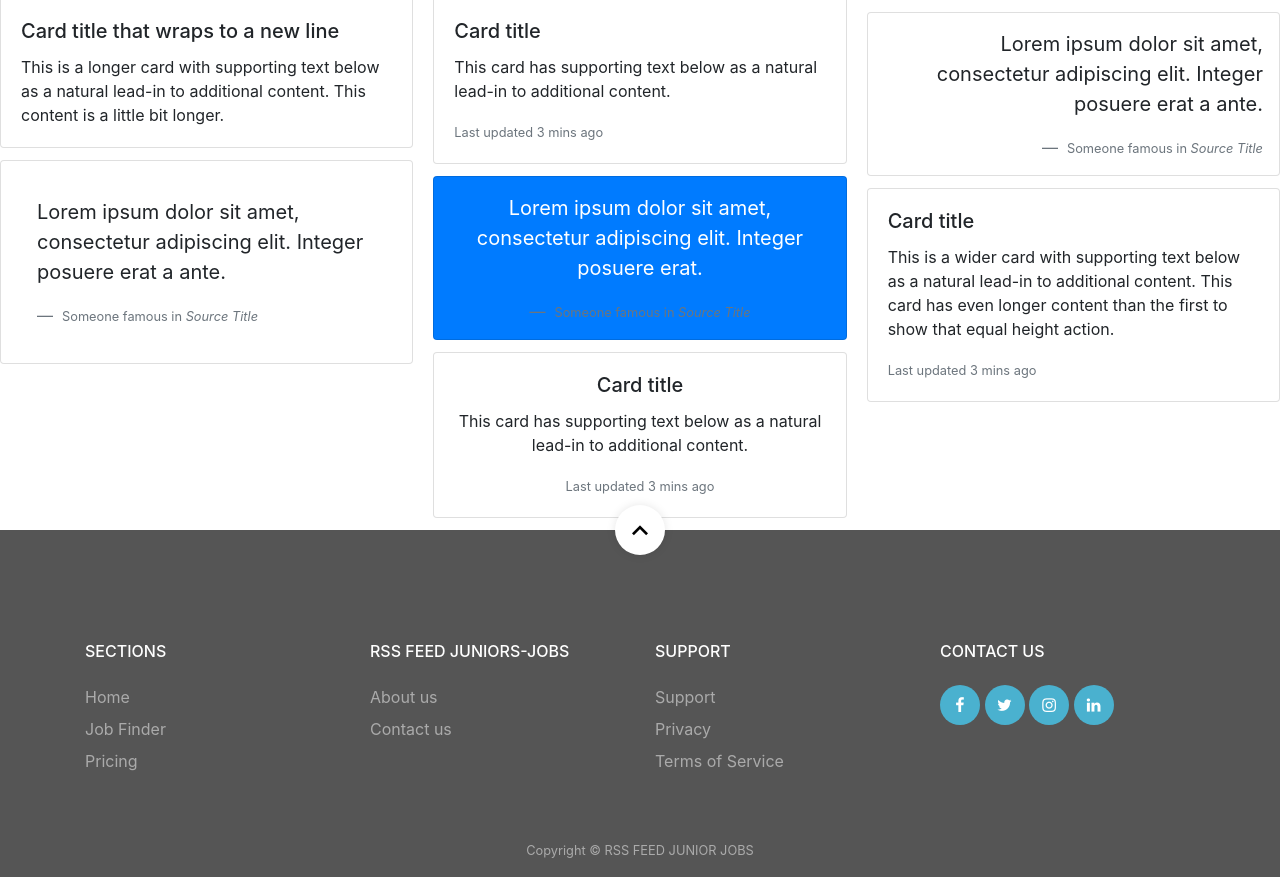
After one commit to Rss-Feed-Junior-Jobs/fullStack, a Django app: page /blog/ in a window 1280 px wide. The commit adds this page. Shown: the part 1113-1990 px from the top of the page. Run offline with Django 3.2, Linux system fonts and the light colour scheme; some libraries are stand-ins or nearby versions; some web fonts are replaced.

Commit message:
Merge template blog slider and card

```diff
--- a/jobapp/urls.py
+++ b/jobapp/urls.py
@@ -18,6 +18,7 @@ urlpatterns = [
     path('pricing/', views.pricing_view, name='pricing'),
     path('aboutUs/', views.aboutUs_view, name='aboutUs'),
     path('contactUs/', views.contactUs_view, name='contactUs'),
+    path('blog/', views.blog_view, name='blog'),
     path('dashboard/', views.dashboard_view, name='dashboard'),
     path('dashboard/employer/job/<int:id>/applicants/', views.all_applicants_view, name='applicants'),
     path('dashboard/employer/job/edit/<int:id>', views.job_edit_view, name='edit-job'),
--- a/jobapp/views.py
+++ b/jobapp/views.py
@@ -21,6 +21,9 @@ def is_ajax(request):
 
 def pricing_view(request):
     return render(request, 'jobapp/pricing.html')
+
+def blog_view(request):
+    return render(request, 'jobapp/blog.html')
 
 def aboutUs_view(request):
     return render(request, 'jobapp/aboutUs.html')
--- a/template/footer.html
+++ b/template/footer.html
@@ -7,7 +7,7 @@
       <div class="container">
         <div class="row mb-5">
           <div class="col-6 col-md-3 mb-4 mb-md-0">
-            <h3>SECCIONS</h3>
+            <h3>SECTIONS</h3>
             <ul class="list-unstyled">
               <li><a href="{% url 'jobapp:home' %}">Home</a></li>
               <li><a href="{% url 'jobapp:job-list' %}">Job Finder</a></li>
--- a/template/header.html
+++ b/template/header.html
@@ -27,8 +27,9 @@
           <ul class="site-menu js-clone-nav d-none d-xl-block ml-0 pl-0">
             <li><a href="{% url 'jobapp:home' %}" class="nav-link">Home</a></li>
             <li><a href="{% url 'jobapp:job-list' %}">Job Finder</a></li>
+            <li><a href="{% url 'jobapp:blog' %}">Blog</a></li>
+            <li><a href="{% url 'jobapp:pricing' %}">Pricing</a></li>
             <li><a href="{% url 'jobapp:contactUs' %}">Contact Us</a></li>
-            <li><a href="{% url 'jobapp:pricing' %}">Pricing</a></li>
           </ul>
         </nav>
         <div class="right-cta-menu text-right d-flex aligin-items-center col-6">
--- /dev/null
+++ b/template/jobapp/blog.html
@@ -0,0 +1,120 @@
+{% extends 'base.html' %}
+{% load static %}
+{% block content %}
+
+
+<head>
+    <title>
+        Blog
+    </title>
+
+    <link rel="stylesheet" href="{% static 'css/style.css' %}">
+    <link rel="stylesheet" href="https://cdn.jsdelivr.net/npm/bootstrap@4.0.0/dist/css/bootstrap.min.css" integrity="sha384-Gn5384xqQ1aoWXA+058RXPxPg6fy4IWvTNh0E263XmFcJlSAwiGgFAW/dAiS6JXm" crossorigin="anonymous">
+</head>
+
+<body>
+    <section class="section-hero overlay inner-page bg-image" style="background-image: url('{% static 'images/ved.jpg' %}');" id="home-section"></section>
+    <div id="carouselExampleIndicators" class="carousel slide" data-ride="carousel">
+        <ol class="carousel-indicators">
+          <li data-target="#carouselExampleIndicators" data-slide-to="0" class="active"></li>
+          <li data-target="#carouselExampleIndicators" data-slide-to="1"></li>
+          <li data-target="#carouselExampleIndicators" data-slide-to="2"></li>
+        </ol>
+        <div class="carousel-inner">
+          <div class="carousel-item active">
+            <img class="d-block w-100" src="{% static 'images/blog1.png' %}" alt="First slide">
+            <div class="carousel-caption d-none d-md-block">
+                <h5>Hello</h5>
+                <p>World</p>
+              </div>
+          </div>
+          <div class="carousel-item">
+            <img class="d-block w-100" src="{% static 'images/blog2.png' %}" alt="Second slide">
+          </div>
+          <div class="carousel-item">
+            <img class="d-block w-100" src="{% static 'images/blog3.webp' %}" alt="Third slide">
+          </div>
+          <div class="carousel-item">
+            <img class="d-block w-100" src="{% static 'images/blog4.webp' %}" alt="Third slide">
+          </div>
+        </div>
+        <a class="carousel-control-prev" href="#carouselExampleIndicators" role="button" data-slide="prev">
+          <span class="carousel-control-prev-icon" aria-hidden="true"></span>
+          <span class="sr-only">Previous</span>
+        </a>
+        <a class="carousel-control-next" href="#carouselExampleIndicators" role="button" data-slide="next">
+          <span class="carousel-control-next-icon" aria-hidden="true"></span>
+          <span class="sr-only">Next</span>
+        </a>
+      </div>
+      <div class="card-columns">
+        <div class="card">
+          <img class="card-img-top" src="..." alt="Card image cap">
+          <div class="card-body">
+            <h5 class="card-title">Card title that wraps to a new line</h5>
+            <p class="card-text">This is a longer card with supporting text below as a natural lead-in to additional content. This content is a little bit longer.</p>
+          </div>
+        </div>
+        <div class="card p-3">
+          <blockquote class="blockquote mb-0 card-body">
+            <p>Lorem ipsum dolor sit amet, consectetur adipiscing elit. Integer posuere erat a ante.</p>
+            <footer class="blockquote-footer">
+              <small class="text-muted">
+                Someone famous in <cite title="Source Title">Source Title</cite>
+              </small>
+            </footer>
+          </blockquote>
+        </div>
+        <div class="card">
+          <img class="card-img-top" src="..." alt="Card image cap">
+          <div class="card-body">
+            <h5 class="card-title">Card title</h5>
+            <p class="card-text">This card has supporting text below as a natural lead-in to additional content.</p>
+            <p class="card-text"><small class="text-muted">Last updated 3 mins ago</small></p>
+          </div>
+        </div>
+        <div class="card bg-primary text-white text-center p-3">
+          <blockquote class="blockquote mb-0">
+            <p>Lorem ipsum dolor sit amet, consectetur adipiscing elit. Integer posuere erat.</p>
+            <footer class="blockquote-footer">
+              <small>
+                Someone famous in <cite title="Source Title">Source Title</cite>
+              </small>
+            </footer>
+          </blockquote>
+        </div>
+        <div class="card text-center">
+          <div class="card-body">
+            <h5 class="card-title">Card title</h5>
+            <p class="card-text">This card has supporting text below as a natural lead-in to additional content.</p>
+            <p class="card-text"><small class="text-muted">Last updated 3 mins ago</small></p>
+          </div>
+        </div>
+        <div class="card">
+          <img class="card-img" src="..." alt="Card image">
+        </div>
+        <div class="card p-3 text-right">
+          <blockquote class="blockquote mb-0">
+            <p>Lorem ipsum dolor sit amet, consectetur adipiscing elit. Integer posuere erat a ante.</p>
+            <footer class="blockquote-footer">
+              <small class="text-muted">
+                Someone famous in <cite title="Source Title">Source Title</cite>
+              </small>
+            </footer>
+          </blockquote>
+        </div>
+        <div class="card">
+          <div class="card-body">
+            <h5 class="card-title">Card title</h5>
+            <p class="card-text">This is a wider card with supporting text below as a natural lead-in to additional content. This card has even longer content than the first to show that equal height action.</p>
+            <p class="card-text"><small class="text-muted">Last updated 3 mins ago</small></p>
+          </div>
+        </div>
+      </div>
+    </section>
+    <script src="https://code.jquery.com/jquery-3.2.1.slim.min.js" integrity="sha384-KJ3o2DKtIkvYIK3UENzmM7KCkRr/rE9/Qpg6aAZGJwFDMVNA/GpGFF93hXpG5KkN" crossorigin="anonymous"></script>
+    <script src="https://cdn.jsdelivr.net/npm/popper.js@1.12.9/dist/umd/popper.min.js" integrity="sha384-ApNbgh9B+Y1QKtv3Rn7W3mgPxhU9K/ScQsAP7hUibX39j7fakFPskvXusvfa0b4Q" crossorigin="anonymous"></script>
+    <script src="https://cdn.jsdelivr.net/npm/bootstrap@4.0.0/dist/js/bootstrap.min.js" integrity="sha384-JZR6Spejh4U02d8jOt6vLEHfe/JQGiRRSQQxSfFWpi1MquVdAyjUar5+76PVCmYl" crossorigin="anonymous"></script>
+</body>
+
+{% endblock %}
--- a/template/jobapp/pricing.html
+++ b/template/jobapp/pricing.html
@@ -54,5 +54,4 @@
     </section>
 </body>
 
-
 {% endblock %}
```
Also changed, not shown: static/images/blog1.png (added), static/images/blog2.png (added), static/images/blog3.webp (added), static/images/blog4.webp (added).
